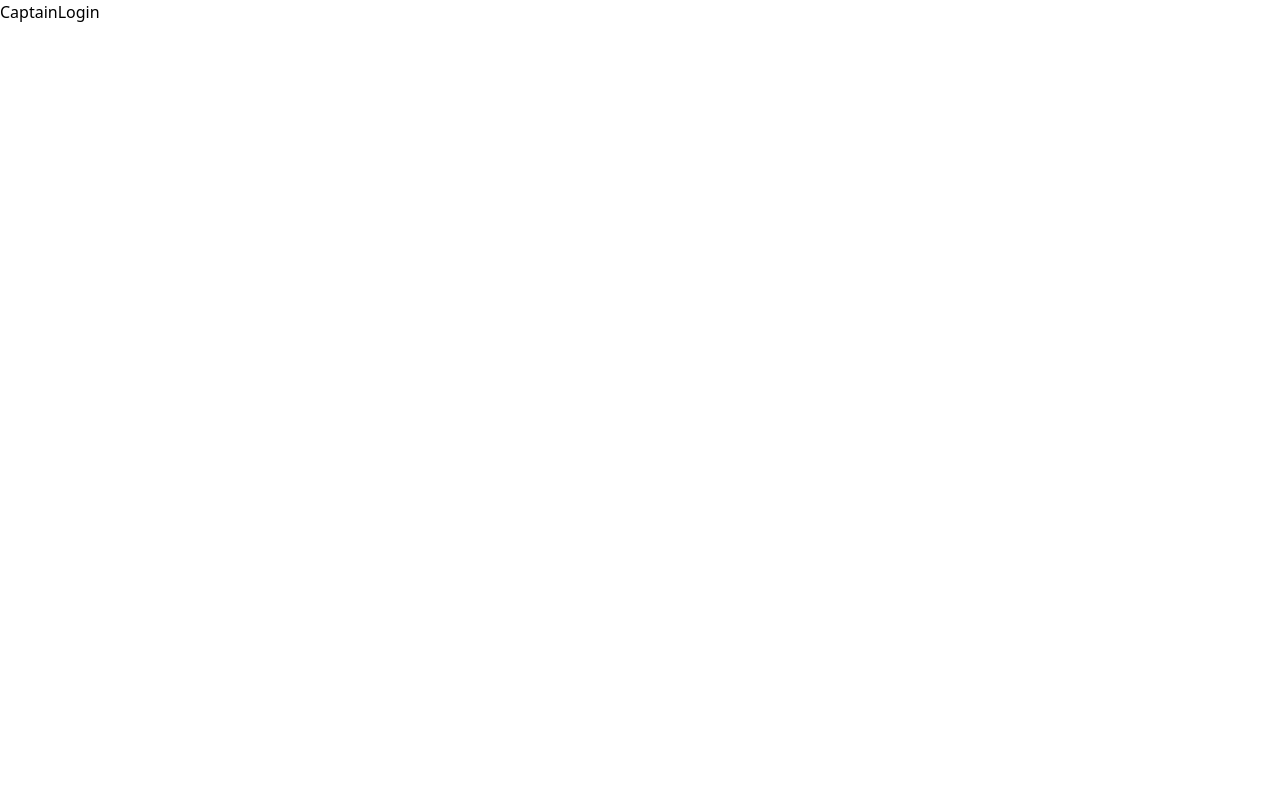
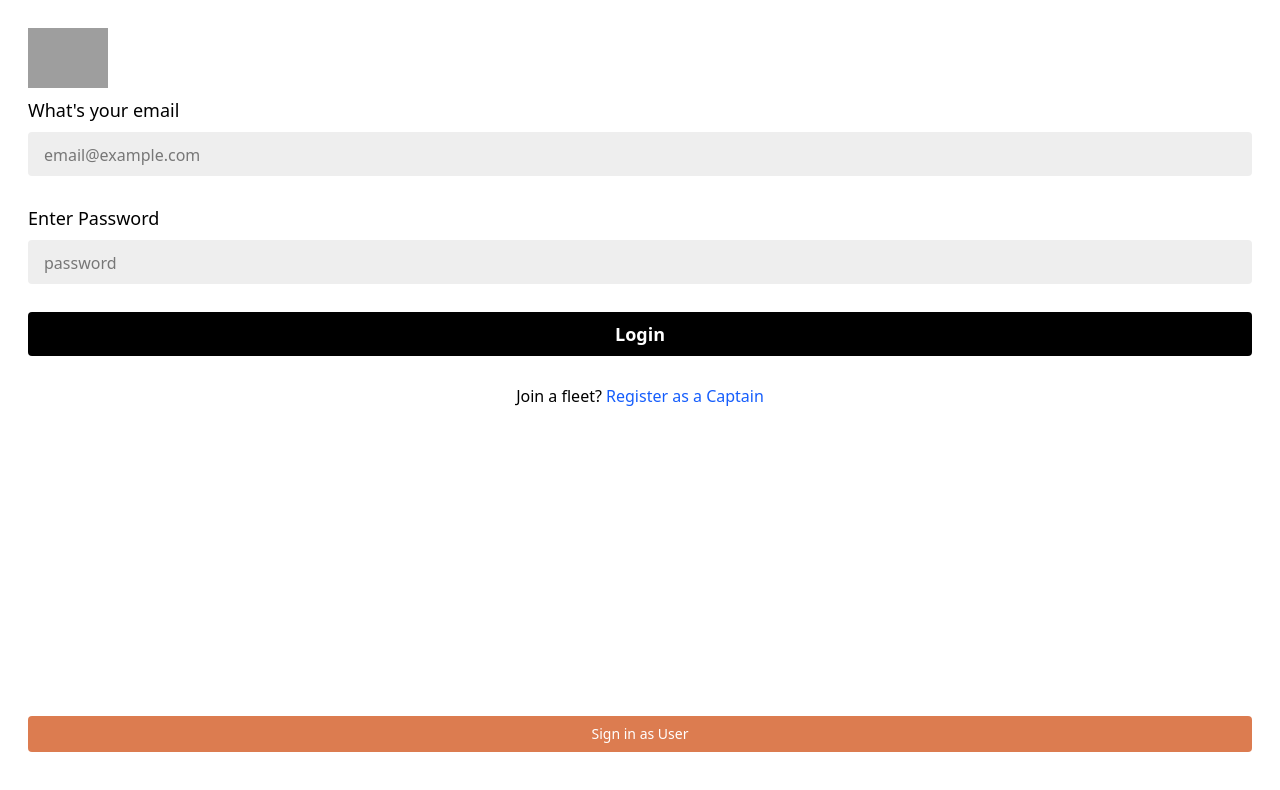
Before and after one commit to Prithviraj-29/Uber, a React (Vite) app in the folder Frontend/: page /captain-login in a window 1280 px wide. Shown: the top 790 px of the page. Built offline with nearby package versions, Linux system fonts and the light colour scheme; grey boxes are pictures that could not be loaded.

Commit message:
user and cap login

```diff
--- a/Frontend/src/App.jsx
+++ b/Frontend/src/App.jsx
@@ -4,6 +4,7 @@
 import UserLogin from './pages/UserLogin'
 import UserSignup from './pages/UserSignup'
 import CaptainLogin from './pages/CaptainLogin'
+import CaptainSignup from './pages/CaptainSignup'
 
 const App = () => {
   return (
@@ -13,7 +14,7 @@
         <Route path='/login' element={<UserLogin/>}/>
         <Route path='/signup' element={<UserSignup/>}/>
         <Route path='/captain-login' element={<CaptainLogin/>}/>
-        <Route path='/captain-signup' element={<CaptainLogin/>}/>
+        <Route path='/captain-signup' element={<CaptainSignup/>}/>
       </Routes>
     </div>
   )
--- a/Frontend/src/pages/CaptainLogin.jsx
+++ b/Frontend/src/pages/CaptainLogin.jsx
@@ -1,8 +1,53 @@
-import React from 'react'
+import React, { useState } from 'react'
+import { Link } from 'react-router-dom';
 
 const CaptainLogin = () => {
+      const [email,setEmail] = useState('');
+      const [password,setPassword] = useState('');
+      const [captainData,setCaptainData] = useState({});
+
+      const submitHandler = (e) =>{
+          e.preventDefault();
+          setCaptainData({email,password})
+          console.log({email,password})
+          setEmail('')
+          setPassword('')
+
+      }
+
+
   return (
-    <div>CaptainLogin</div>
+    <div className='p-7 h-screen flex flex-col justify-between'>
+            <div>
+                <img className="w-20 mb-2" src="https://www.svgrepo.com/show/505031/uber-driver.svg" />
+                <form onSubmit={(e)=>{
+                    submitHandler(e)
+                }}>
+                    <h3 className='text-lg font-medium mb-2'>What's your email</h3>
+                    <input className='bg-[#eeeeee] mb-7 rounded px-4 py-2 w-full text-lg placeholder:text-base'
+                        value={email} onChange={(e)=>{
+                            setEmail(e.target.value);
+
+                        }}
+                        required type='email' placeholder='email@example.com' />
+
+                    <h3 className='text-lg font-medium mb-2'>Enter Password</h3>
+                    <input className='bg-[#eeeeee] mb-7 rounded px-4 py-2 w-full text-lg placeholder:text-base '
+                        value={password} onChange={(e)=>{
+                            setPassword(e.target.value);
+
+                        }}
+                        required type='password' placeholder='password' />
+                    <button className='bg-black text-white font-semibold mb-7 rounded px-4 py-2 w-full text-lg placeholder:text-base '>Login</button>
+
+                </form>
+                <p className='text-center'>Join a fleet? <Link to='/captain-signup'
+                className='text-blue-600'>Register as a Captain</Link></p>
+            </div>
+            <div>
+                <Link to="/login" className='bg-[#d5622dd4] flex items-center justify-center text-white font-medium mb-5 rounded px-4 py-2 w-full text-sm placeholder:text-base '>Sign in as User</Link>
+            </div>
+        </div>
   )
 }
 
--- a/Frontend/src/pages/UserLogin.jsx
+++ b/Frontend/src/pages/UserLogin.jsx
@@ -1,9 +1,20 @@
-import React, { useState } from 'react'
+import React, { useEffect, useState } from 'react'
 import { Link } from 'react-router-dom'
 
 const UserLogin = () => {
     const [email,setEmail] = useState('');
-    const [password,setPassword] = useState('')
+    const [password,setPassword] = useState('');
+    const [userData,setUserData] = useState({});
+
+    const submitHandler = (e) =>{
+        e.preventDefault();
+        setUserData({ email, password });
+        console.log({ email, password }); // Log immediately
+        setEmail('');
+        setPassword('');
+    }
+
+
 
 
 
@@ -11,7 +22,9 @@
         <div className='p-7 h-screen flex flex-col justify-between'>
             <div>
                 <img className="w-16 mb-5" src="https://upload.wikimedia.org/wikipedia/commons/c/cc/Uber_logo_2018.png" />
-                <form>
+                <form onSubmit={(e)=>{
+                    submitHandler(e)
+                }}>
                     <h3 className='text-lg font-medium mb-2'>What's your email</h3>
                     <input className='bg-[#eeeeee] mb-7 rounded px-4 py-2 w-full text-lg placeholder:text-base'
                         value={email} onChange={(e)=>{
@@ -33,7 +46,7 @@
                 <p className='text-center'>New here? <Link to='/signup' className='text-blue-600'>Create new Accout</Link></p>
             </div>
             <div>
-                <button className='bg-[#10b461] text-white font-medium mb-7 rounded px-4 py-2 w-full text-sm placeholder:text-base '>Sign in as Captain</button>
+                <Link to="/captain-login" className='bg-[#10b461] flex items-center justify-center text-white font-medium mb-5 rounded px-4 py-2 w-full text-sm placeholder:text-base '>Sign in as Captain</Link>
             </div>
         </div>
     )
```
